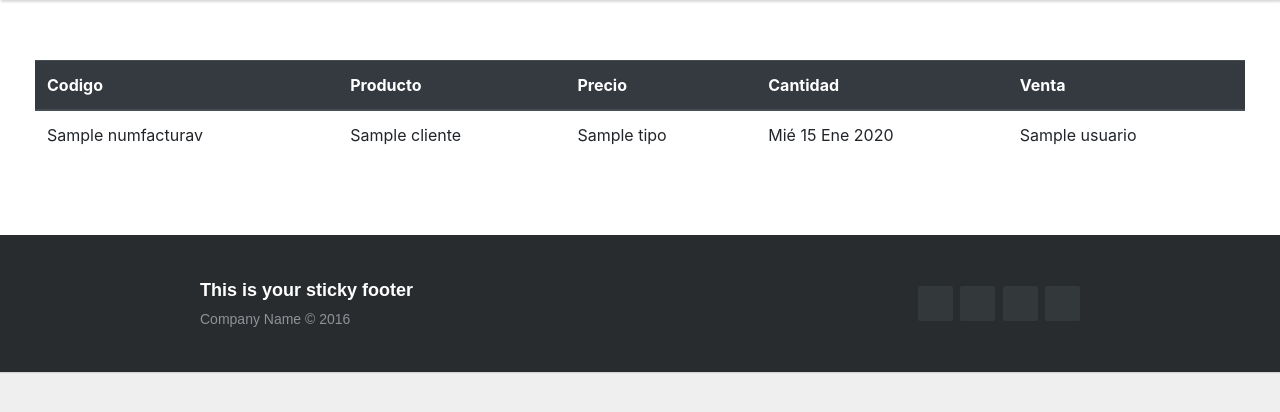
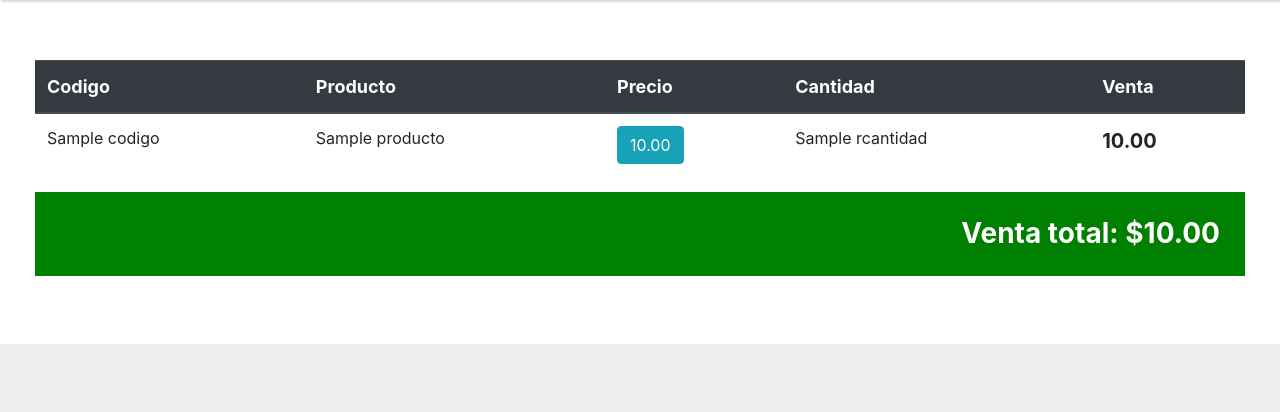
Before and after one commit to david97ly/syschobeoficial, a Django app: template shobeweb/inventario/templates/ventadiaria.html in a window 1280 px wide. Shown: the part 48-460 px from the top of the page. Run offline with Django 3.2, Linux system fonts and the light colour scheme; the template is opened without the code that fills it: most values are stand-ins (such as "Sample title", 1, 10 or a date in 2020); some libraries are stand-ins or nearby versions.

Commit message:
wooow con todo el codigo de venta diaria terminado y la redireccion a cada factura de la venta

```diff
--- a/shobeweb/inventario/static/css/ventas.css
+++ b/shobeweb/inventario/static/css/ventas.css
@@ -306,3 +306,11 @@ footer .footer-right a{
 	background-color: #608bd2;
 	cursor: pointer;
 }
+
+.vt{
+	text-align: right;
+	background-color: green;
+	color: white;
+	font-weight: 700;
+	padding: 25px;
+}
--- a/shobeweb/inventario/templates/ventadiaria.html
+++ b/shobeweb/inventario/templates/ventadiaria.html
@@ -39,7 +39,7 @@
 	<section class="main-content">
 
            <table class="table">
-  <thead class="thead-dark">
+  <thead class="thead-dark" style="font-size: 18px">
     <tr>
       <th scope="col">Codigo</th>
       <th scope="col">Producto</th>
@@ -54,7 +54,7 @@
   <tbody>
 
 
-      {% for x in vent %}
+      {% for x in lfinal %}
 
 
 
@@ -63,13 +63,26 @@
 
       <td scope="row">
 
-        {{x.numfacturav}}
+        {{x.codigo}}
 
         </td>
-      <td>{{x.cliente}}</td>
-      <td>{{x.tipo}}</td>
-      <td>{{ x.fecha | date:"D d M Y"}}</td>
-      <td>{{x.usuario}}</td>
+      <td>{{x.producto}}</td>
+
+        {% if x.mas %}
+        <td>
+          <button type="button" class="btn btn-warning" data-toggle="modal" data-target=".bd-example-modal-lg{{x.coddetalle}}">{{x.rprecio|floatformat:2 }}</button>
+        </td>
+
+        {% else %}
+          <td>
+         <a href="{% url "detalleventa" x.coddetalle %}"> <button type="button" class="btn btn-info">{{x.rprecio|floatformat:2 }}</button></a>
+        </td>
+        {% endif %}
+
+
+
+      <td>{{ x.rcantidad}}</td>
+      <th style="font-size: 20px">{{x.rtotal|floatformat:2}}</th>
 
 
 
@@ -79,10 +92,14 @@
 
 
 
+
+
 {% endfor %}
+
   </tbody>
 </table>
 
+<h3 class="vt">Venta total: ${{total|floatformat:2}}</h3>
 
 	</section>
 
@@ -90,32 +107,92 @@
 
 </div>
 
+{% for x in lfinal %}
+
+  {% if x.mas %}
 
 
 
-	<footer>
+<div class="modal fade bd-example-modal-lg{{x.coddetalle}}" tabindex="-1" role="dialog" aria-labelledby="myLargeModalLabel" aria-hidden="true">
+  <div class="modal-dialog modal-lg">
+    <div class="modal-content">
 
-		<div class="footer-limiter">
+        	<section class="main-content">
 
-			<div class="footer-right">
+           <table class="table">
+  <thead class="thead-dark" style="font-size: 18px">
+    <tr>
+      <th scope="col">Codigo</th>
+      <th scope="col">Producto</th>
+      <th scope="col">Precio</th>
+      <th scope="col">Cantidad</th>
+      <th scope="col">Venta</th>
 
-				<a href="#"><i class="fa fa-facebook"></i></a>
-				<a href="#"><i class="fa fa-twitter"></i></a>
-				<a href="#"><i class="fa fa-linkedin"></i></a>
-				<a href="#"><i class="fa fa-github"></i></a>
 
-			</div>
 
-			<div class="footer-left">
+    </tr>
+  </thead>
+  <tbody>
 
-				<p class="footer-links">This is your sticky footer</p>
 
-				<p>Company Name © 2016</p>
-			</div>
+      {% for a,b,c,d in x.comprimido %}
 
-		</div>
 
-	</footer>
+
+
+      <tr class="toc">
+
+      <td scope="row">
+       <a href="{% url "detalleventa" a %}"> <button type="button" class="btn btn-warning" data-toggle="modal" data-target=".bd-example-modal-lg{{x.coddetalle}}">{{a }}</button></a>
+
+
+        </td>
+      <td>{{x.producto}}</td>
+
+
+        <td>
+        {{b}}
+        </td>
+
+
+
+
+      <td>{{c}}</td>
+      <th style="font-size: 20px">{{d|floatformat:2}}</th>
+
+
+
+
+    </tr>
+
+
+
+
+
+
+{% endfor %}
+
+  </tbody>
+</table>
+
+<h3 class="vt">Venta total: ${{x.rtotal|floatformat:2}}</h3>
+
+	</section>
+
+
+
+    </div>
+  </div>
+</div>
+
+
+
+  {% endif %}
+
+{% endfor %}
+
+
+
 
     <script src="https://code.jquery.com/jquery-3.3.1.slim.min.js" integrity="sha384-q8i/X+965DzO0rT7abK41JStQIAqVgRVzpbzo5smXKp4YfRvH+8abtTE1Pi6jizo" crossorigin="anonymous"></script>
 <script src="https://cdnjs.cloudflare.com/ajax/libs/popper.js/1.14.7/umd/popper.min.js" integrity="sha384-UO2eT0CpHqdSJQ6hJty5KVphtPhzWj9WO1clHTMGa3JDZwrnQq4sF86dIHNDz0W1" crossorigin="anonymous"></script>
```
Also changed, not shown: shobeweb/inventario/views.py (+26 -19 lines).
